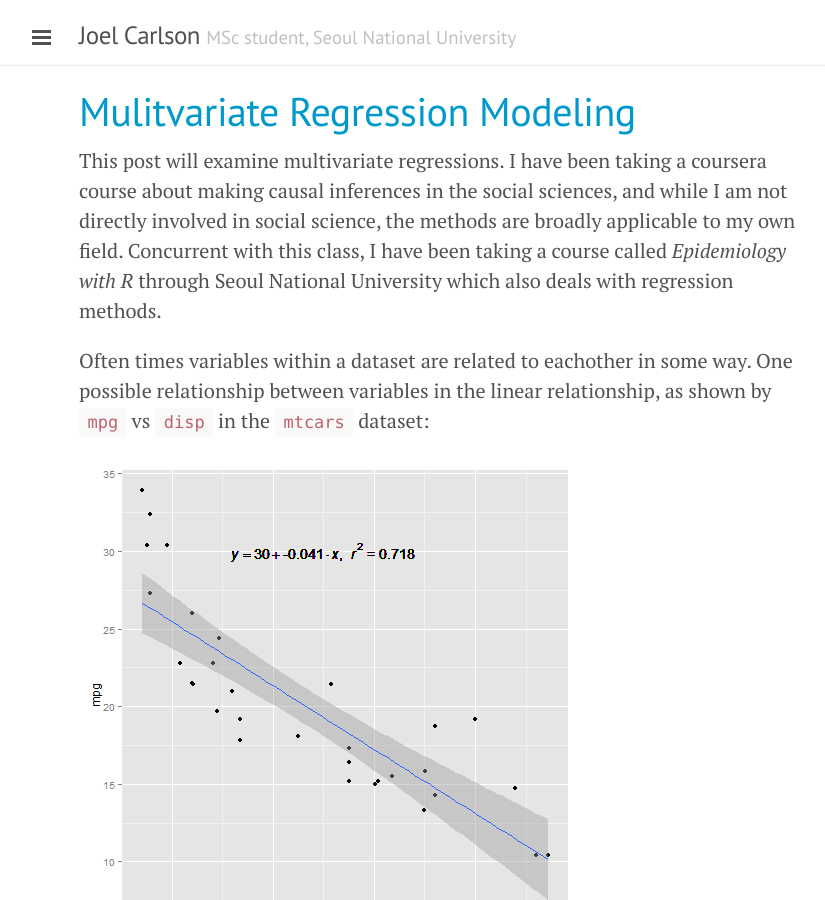
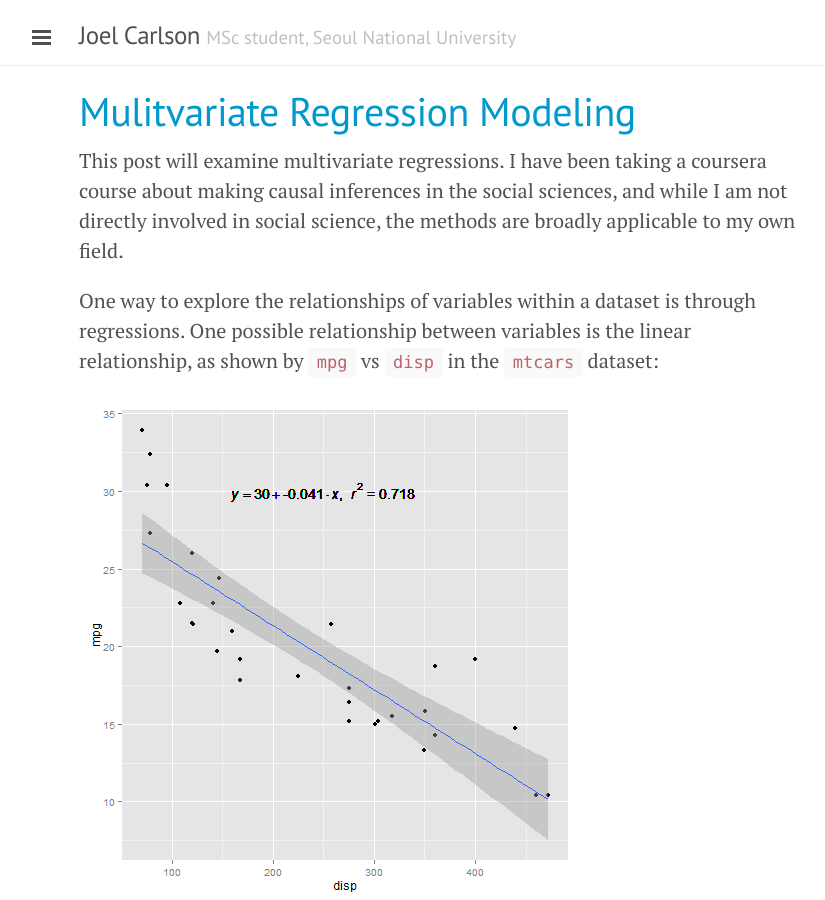
Before and after one commit to joelcarlson/joelcarlson.github.io, a Jekyll site: the page built from _posts/2014-10-23-Regression-Blog.md, in a window 1280 px wide and 900 px high. Shown: the whole window, without its empty margins (201-1026 px from the left). Built offline with Jekyll 4.4.1, drawn with Linux system fonts in a browser that asks for light colours; Markdown is read by kramdown in place of the engine named in the settings; formulas are drawn with MathJax 3.

Commit message:
Update 2014-10-23-Regression-Blog.md

```diff
--- a/_posts/2014-10-23-Regression-Blog.md
+++ b/_posts/2014-10-23-Regression-Blog.md
@@ -5,9 +5,9 @@ layout: page
 excerpt: Some methods for regression modeling with explanations of mediators and confounders
 ---
 
-This post will examine multivariate regressions.  I have been taking a coursera course about making causal inferences in the social sciences, and while I am not directly involved in social science, the methods are broadly applicable to my own field.  Concurrent with this class, I have been taking a course called *Epidemiology with R* through Seoul National University which also deals with regression methods.
+This post will examine multivariate regressions.  I have been taking a coursera course about making causal inferences in the social sciences, and while I am not directly involved in social science, the methods are broadly applicable to my own field.
 
-Often times variables within a dataset are related to eachother in some way.  One possible relationship between variables in the linear relationship, as shown by `mpg` vs `disp` in the `mtcars` dataset:
+One way to explore the relationships of variables within a dataset is through regressions. One possible relationship between variables is the linear relationship, as shown by `mpg` vs `disp` in the `mtcars` dataset:
 
 ![center](/figs/Regression Blog/unnamed-chunk-1.png)
 
```
